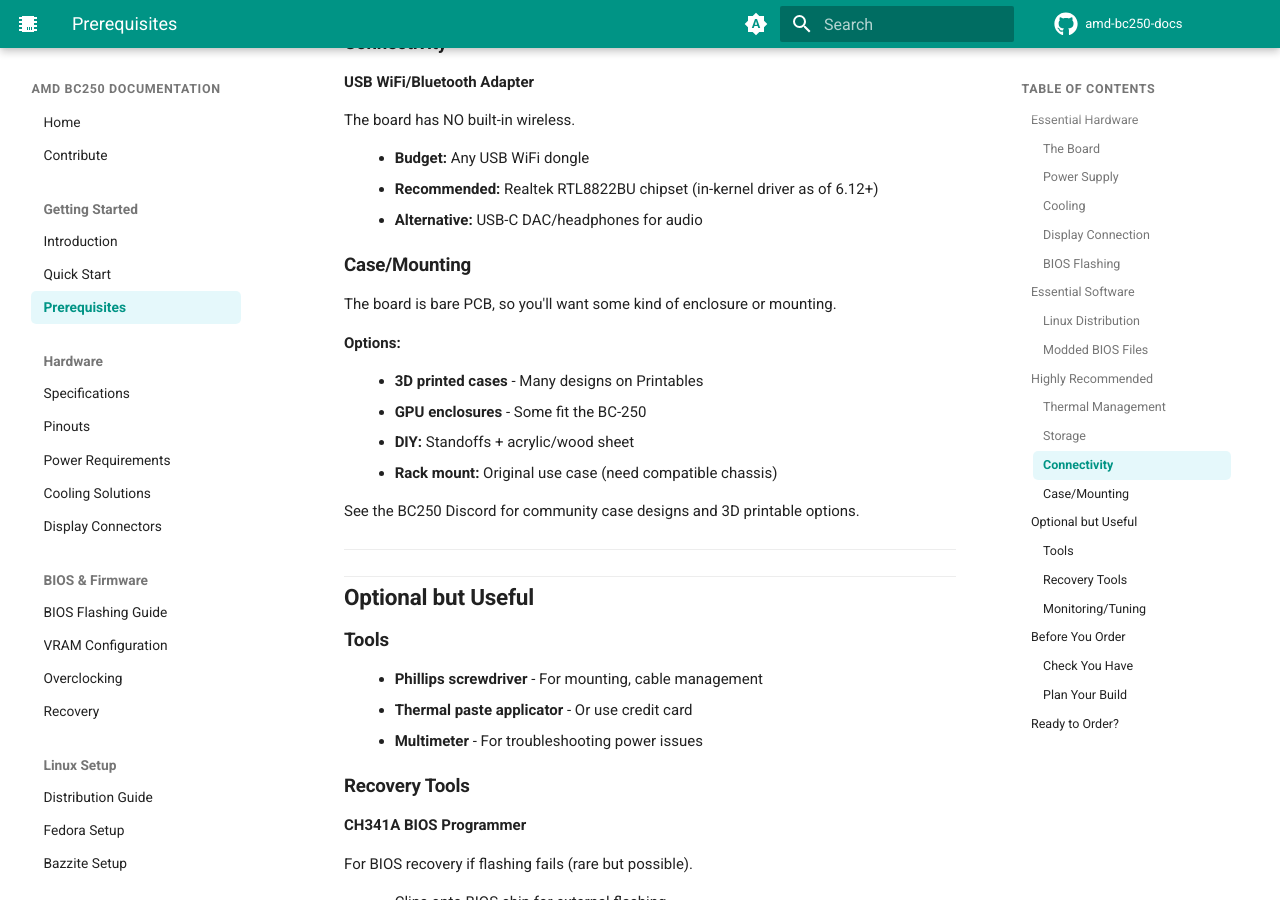
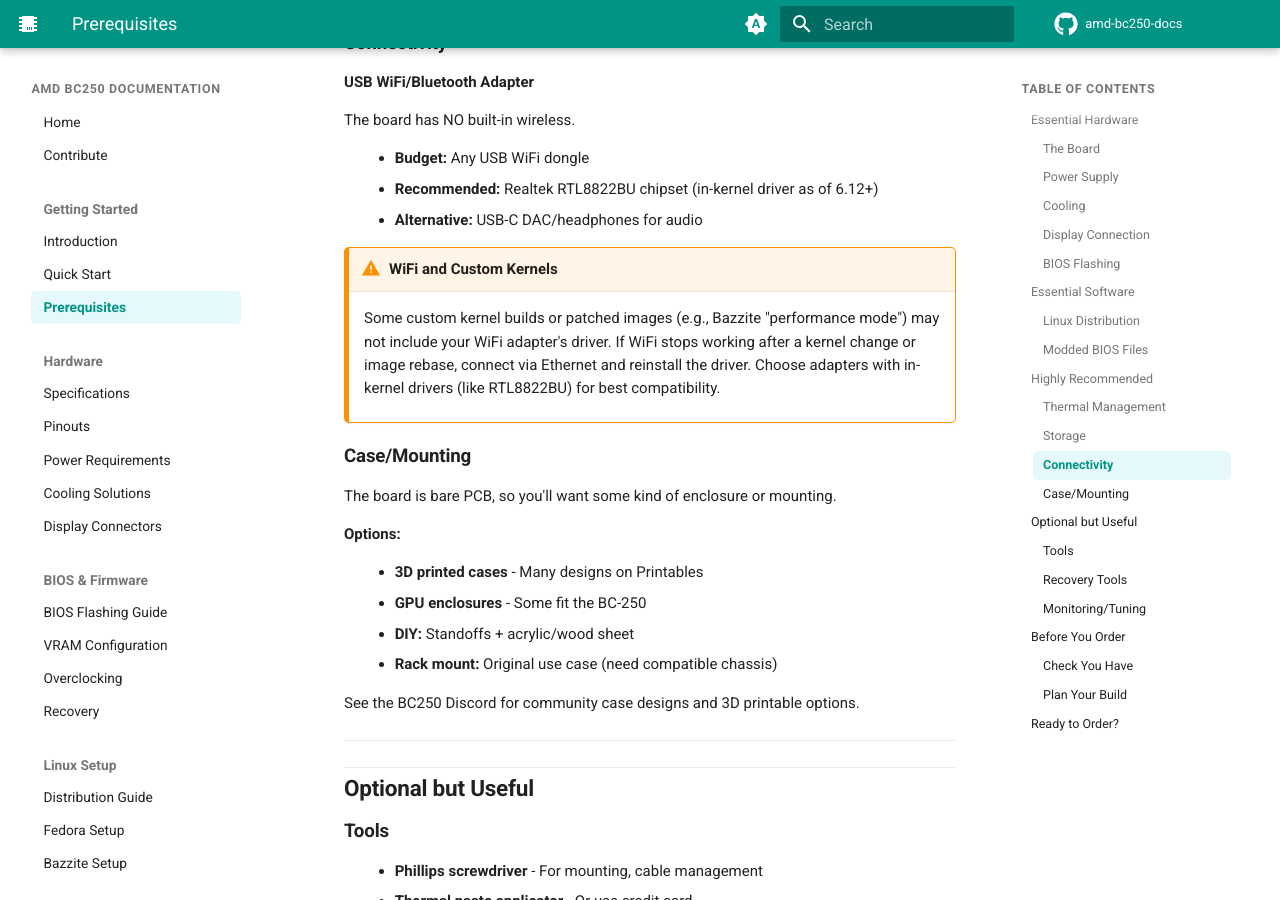
Before and after one commit to elektricM/amd-bc250-docs, an MkDocs documentation site: the page built from docs/getting-started/prerequisites.md, in a window 1280 px wide and 900 px high, scrolled down 3856 px. Built offline with MkDocs 1.6.1 and Material for MkDocs 9.7.7, drawn with Linux system fonts in a browser that asks for light colours; comment, search, counter and statistics services are not loaded; the version menu is left out; some of the changed text lies outside the part shown.

Commit message:
fix(prerequisites): update Fedora recommendation, add WiFi warning

```diff
--- a/docs/getting-started/prerequisites.md
+++ b/docs/getting-started/prerequisites.md
@@ -112,7 +112,7 @@
 
 **Avoid:**
 
-- Kernel 6.15.0-6.15.6 and 6.17.8+ (GPU driver issues)
+- Kernel 6.15.0-6.15.6 and 6.17.8-6.17.10 (GPU driver issues — fixed in 6.17.11+)
 
 [Full distribution comparison →](../linux/distributions.md)
 
@@ -166,6 +166,9 @@
 - **Budget:** Any USB WiFi dongle
 - **Recommended:** Realtek RTL8822BU chipset (in-kernel driver as of 6.12+)
 - **Alternative:** USB-C DAC/headphones for audio
+
+!!!warning "WiFi and Custom Kernels"
+    Some custom kernel builds or patched images (e.g., Bazzite "performance mode") may not include your WiFi adapter's driver. If WiFi stops working after a kernel change or image rebase, connect via Ethernet and reinstall the driver. Choose adapters with in-kernel drivers (like RTL8822BU) for best compatibility.
 
 ### Case/Mounting
 
```
Also changed, not shown: other parts of docs/getting-started/prerequisites.md (+1 -1 lines).
